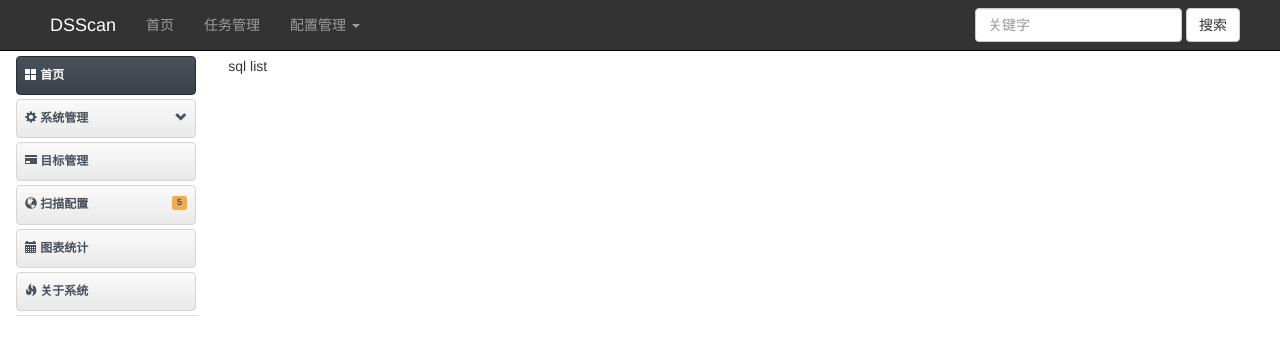
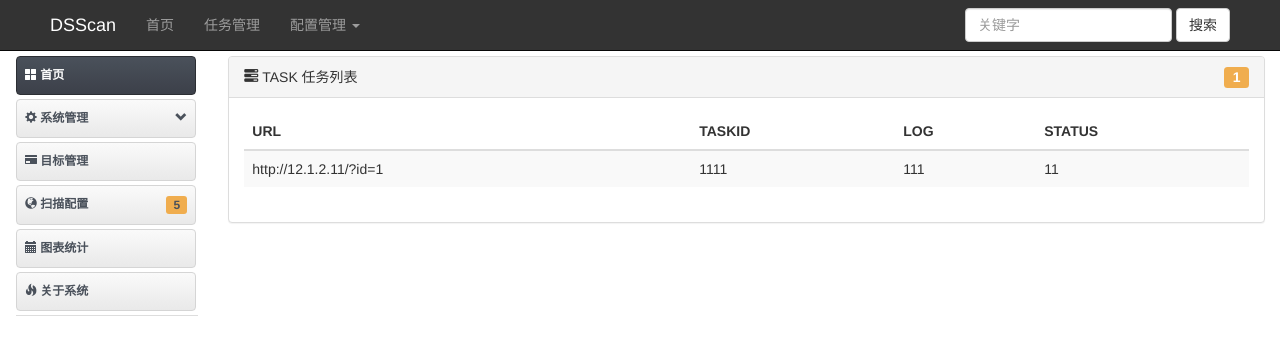
Before and after one commit to zwj2017-NK/MyBlog1, a Django app: page / in a window 1280 px wide. Shown: the top 355 px of the page. Run offline with Django 3.2, Linux system fonts and the light colour scheme; data comes from the database, SQL or seed files in the repository; some libraries are stand-ins or nearby versions.

Commit message:
DSScan
1. 采用面板+表格形式显示任务列表以及具体每个任务数据

```diff
--- a/DjangoProject-DSScan/DSScan/sqliscan/templates/sqliscan/base.html
+++ b/DjangoProject-DSScan/DSScan/sqliscan/templates/sqliscan/base.html
@@ -75,8 +75,12 @@
             color: #fff;
         }
 
-        .navbar-static-right {
-            margin-right: 25px;
+        .navbar-right {
+            margin-right: 20px;
+        }
+
+        .label {
+            font-size: 100%;
         }
     </style>
 </head>
@@ -112,12 +116,10 @@
                         </li>
                     </ul>
                     <form class="navbar-form navbar-right">
-                        <div class="navbar-static-right">
-                            <div class="form-group">
+                        <div class="form-group">
                             <input type="text" class="form-control" placeholder="关键字">
-                            </div>
-                            <button type="submit" class="btn btn-default">搜索</button>
                         </div>
+                        <button type="submit" class="btn btn-default">搜索</button>
                     </form>
                 </div>
             </div>
--- a/DjangoProject-DSScan/DSScan/sqliscan/templates/sqliscan/task.html
+++ b/DjangoProject-DSScan/DSScan/sqliscan/templates/sqliscan/task.html
@@ -3,5 +3,32 @@
 {% block title %}DSScan{% endblock %}
 
 {% block content %}
-sql list
+    <div class="panel panel-default">
+        <div class="panel-heading">
+            <i class="glyphicon glyphicon-tasks"></i>
+            TASK 任务列表
+            <span class="label label-warning pull-right">1</span>
+        </div>
+
+        <div class="panel-body">
+            <table class="table table-striped table-hover">
+                <thead>
+                    <th>URL</th>
+                    <th>TASKID</th>
+                    <th>LOG</th>
+                    <th>STATUS</th>
+                </thead>
+                <tbody>
+                    {% for task in tasks %}
+                        <tr>
+                            <td>{{ task.target_url }}</td>
+                            <td>{{ task.task_id }}</td>
+                            <td>{{ task.scan_log }}</td>
+                            <td>{{ task.scan_status }}</td>
+                        </tr>
+                    {% endfor %}
+                </tbody>
+        </table>
+        </div>
+    </div>
 {% endblock %}
```
